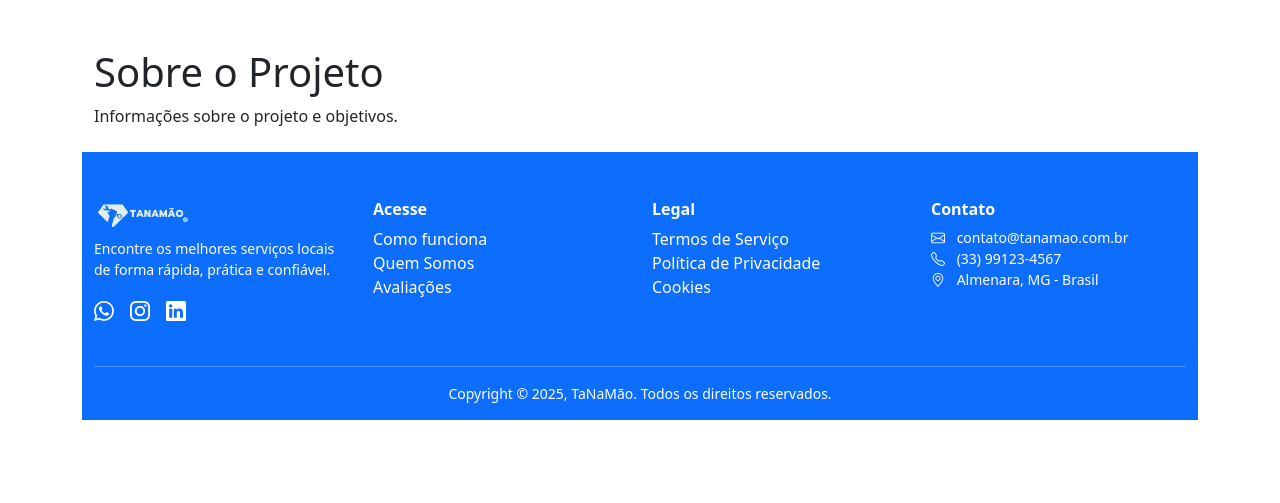
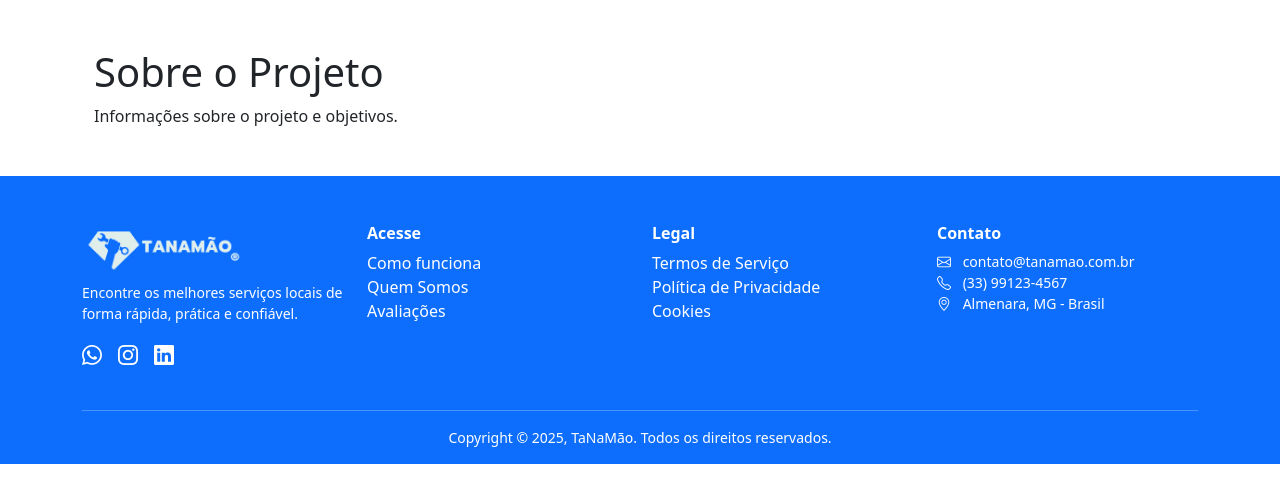
Before and after one commit to pedrorgc/TaNaMao, a Laravel app: page /about in a window 1280 px wide. Shown: the part 66-569 px from the top of the page. Run offline with Laravel 12, Linux system fonts and the light colour scheme.

Commit message:
ajusta o tamanho do logo no rodapé e simplifica a estrutura do layout principal

```diff
--- a/resources/views/components/footer.blade.php
+++ b/resources/views/components/footer.blade.php
@@ -4,7 +4,7 @@
             <!-- Logo e descrição -->
             <div class="col-md-3 mb-4">
                 <h5 class="fw-bold">
-                    <img src="{{ asset('assets/logo_TaNaMao.png') }}" alt="TaNaMão" style="height: 30px;">
+                    <img src="{{ asset('assets/logo_TaNaMao.png') }}" alt="TaNaMão" style="height: 50px;">
                 </h5>
                 <p class="small">
                     Encontre os melhores serviços locais de forma rápida, prática e confiável.
--- a/resources/views/layouts/app.blade.php
+++ b/resources/views/layouts/app.blade.php
@@ -18,8 +18,7 @@
 
     <div class="container my-4">
     <!-- Conteúdo principal -->
-    <main class="flex-fill">
-        <div class="container my-4">
+    <main class="flex-fill container my-4">
             <!-- Alertas -->
             @include('components.alert')
 
```
